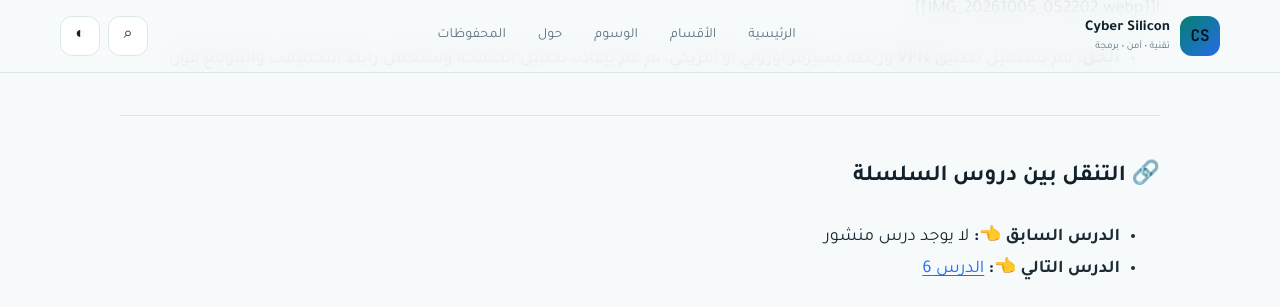
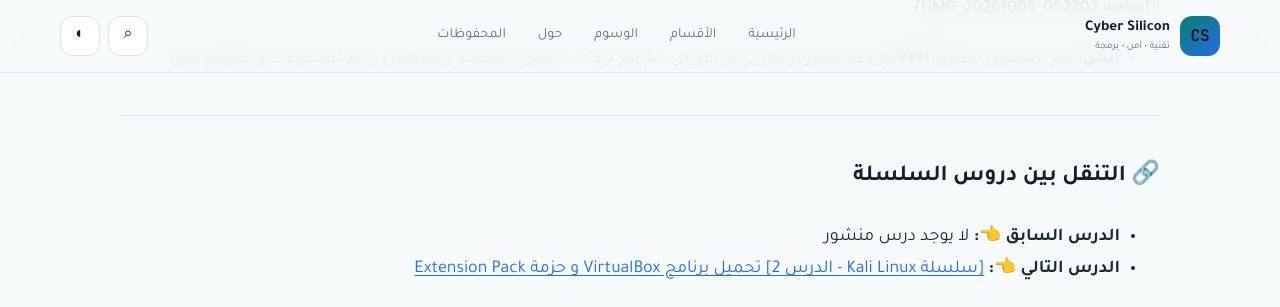
Before and after one commit to cyber-silicon/cyber-silicon.github.io, a Jekyll site: the page built from _posts/2026-11-02-lesson-1-سلسلة-kali-linux-الدرس-1-الشرح-الشامل-لاختيار-وتحميل-نسخة-ka.md, in a window 1280 px wide and 900 px high, scrolled down 5105 px, cut to the strip 0-307 px from the top of the window. Built offline with Jekyll 4.4.1, drawn with Linux system fonts in a browser that asks for light colours.

Commit message:
Update lesson navigation: التالي → [سلسلة Kali Linux - الدرس 2] تحميل برنامج VirtualBox و حزمة Extension Pack

```diff
--- a/_posts/2026-11-02-lesson-1-سلسلة-kali-linux-الدرس-1-الشرح-الشامل-لاختيار-وتحميل-نسخة-ka.md
+++ b/_posts/2026-11-02-lesson-1-سلسلة-kali-linux-الدرس-1-الشرح-الشامل-لاختيار-وتحميل-نسخة-ka.md
@@ -110,7 +110,7 @@
 ### 🔗 التنقل بين دروس السلسلة
 
 * **الدرس السابق 👈:** لا يوجد درس منشور
-* **الدرس التالي 👈:** [الدرس 6](https://cyber-silicon.github.io/2026/11/02/lesson-6-سلسلة-kali-linux-الدرس-6-أهم-الخطوات-الأساسية-بعد-تثبيت-كالي.html)
+* **الدرس التالي 👈:** [[سلسلة Kali Linux - الدرس 2] تحميل برنامج VirtualBox و حزمة Extension Pack](https://cyber-silicon.github.io/2026/11/02/lesson-2-سلسلة-kali-linux-الدرس-2-تحميل-برنامج-virtualbox-و-حزمة-exte.html)
 
 <div class='tiktok-embed-wrapper' style='display:flex;justify-content:center;margin:25px 0'>
 <iframe src="https://www.tiktok.com/player/v1/7666492918395391250?autoplay=0" style="width:100%;max-width:340px;height:580px;border:none;border-radius:12px;" allow="fullscreen" loading="lazy"></iframe>
```
